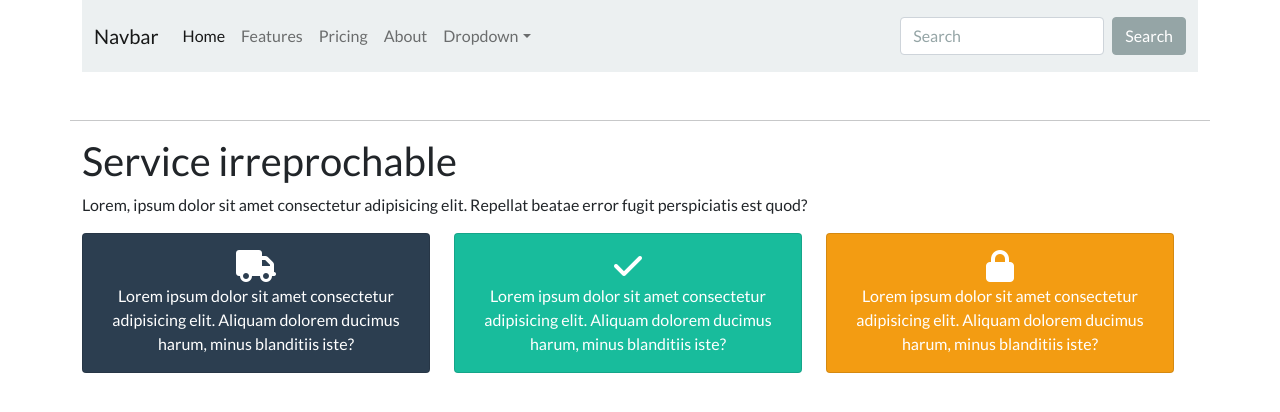
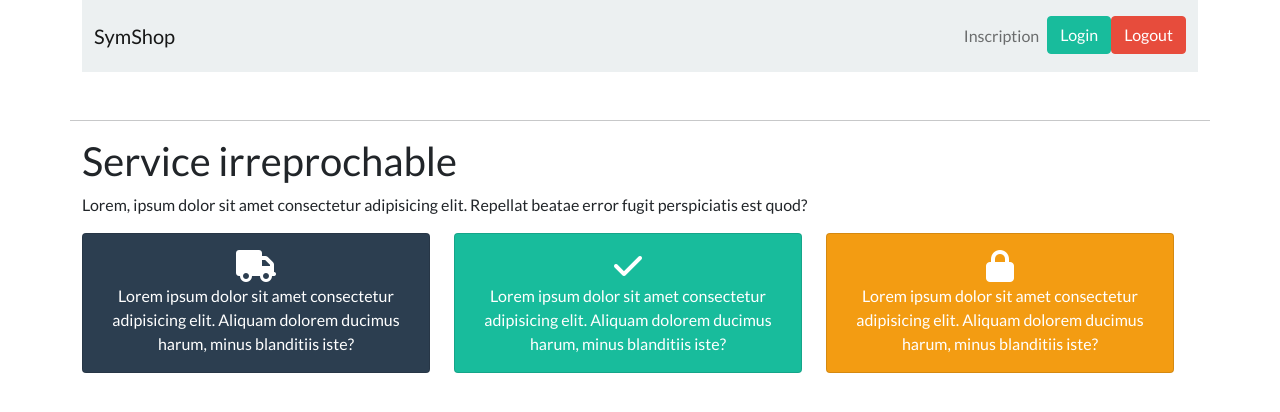
Before and after one commit to THOMASNDRI/PROJETECOMMERCE_OK, a Symfony app: template templates/home.html.twig in a window 1280 px wide. Shown: the top 412 px of the page. Run offline with Twig, Linux system fonts and the light colour scheme; the template is opened without the code that fills it, so the values that code supplies are empty; some libraries are stand-ins or nearby versions.

Commit message:
Travaille sur la bare de navigation

```diff
--- a/templates/shared/_navbar.html.twig
+++ b/templates/shared/_navbar.html.twig
@@ -1,41 +1,34 @@
 <nav class="navbar navbar-expand-lg navbar-light bg-light">
 	<div class="container-fluid">
-		<a class="navbar-brand" href="#">Navbar</a>
+		<a class="navbar-brand" href="/">SymShop</a>
 		<button class="navbar-toggler" type="button" data-bs-toggle="collapse" data-bs-target="#navbarColor03" aria-controls="navbarColor03" aria-expanded="false" aria-label="Toggle navigation">
 			<span class="navbar-toggler-icon"></span>
 		</button>
 
 		<div class="collapse navbar-collapse" id="navbarColor03">
 			<ul class="navbar-nav me-auto">
+				{% for cat in categoryRepository.findAll() %}
+					<li class="nav-item">
+						<a class="nav-link" href="#">{{ cat.name }}</a>
+					</li>
+
+				{% endfor %}
+			</ul>
+			<ul class="navbar-nav">
 				<li class="nav-item">
-					<a class="nav-link active" href="#">Home
-						<span class="visually-hidden">(current)</span>
-					</a>
+					<a href="#" class="nav-link">Inscription</a>
 				</li>
 				<li class="nav-item">
-					<a class="nav-link" href="#">Features</a>
+					<a href="#" class="btn btn-success">Login</a>
 				</li>
 				<li class="nav-item">
-					<a class="nav-link" href="#">Pricing</a>
-				</li>
-				<li class="nav-item">
-					<a class="nav-link" href="#">About</a>
-				</li>
-				<li class="nav-item dropdown">
-					<a class="nav-link dropdown-toggle" data-bs-toggle="dropdown" href="#" role="button" aria-haspopup="true" aria-expanded="false">Dropdown</a>
-					<div class="dropdown-menu">
-						<a class="dropdown-item" href="#">Action</a>
-						<a class="dropdown-item" href="#">Another action</a>
-						<a class="dropdown-item" href="#">Something else here</a>
-						<div class="dropdown-divider"></div>
-						<a class="dropdown-item" href="#">Separated link</a>
-					</div>
+					<a href="#" class="btn btn-danger">Logout</a>
 				</li>
 			</ul>
-			<form class="d-flex">
-				<input class="form-control me-sm-2" type="text" placeholder="Search">
-				<button class="btn btn-secondary my-2 my-sm-0" type="submit">Search</button>
-			</form>
+			{# <form class="d-flex">
+						    <input class="form-control me-sm-2" type="text" placeholder="Search">
+						    <button class="btn btn-secondary my-2 my-sm-0" type="submit">Search</button>
+						</form> #}
 		</div>
 	</div>
 </nav>
```
Also changed, not shown: src/Controller/CategoryController.php (+11 -0 lines), 1 other file.
